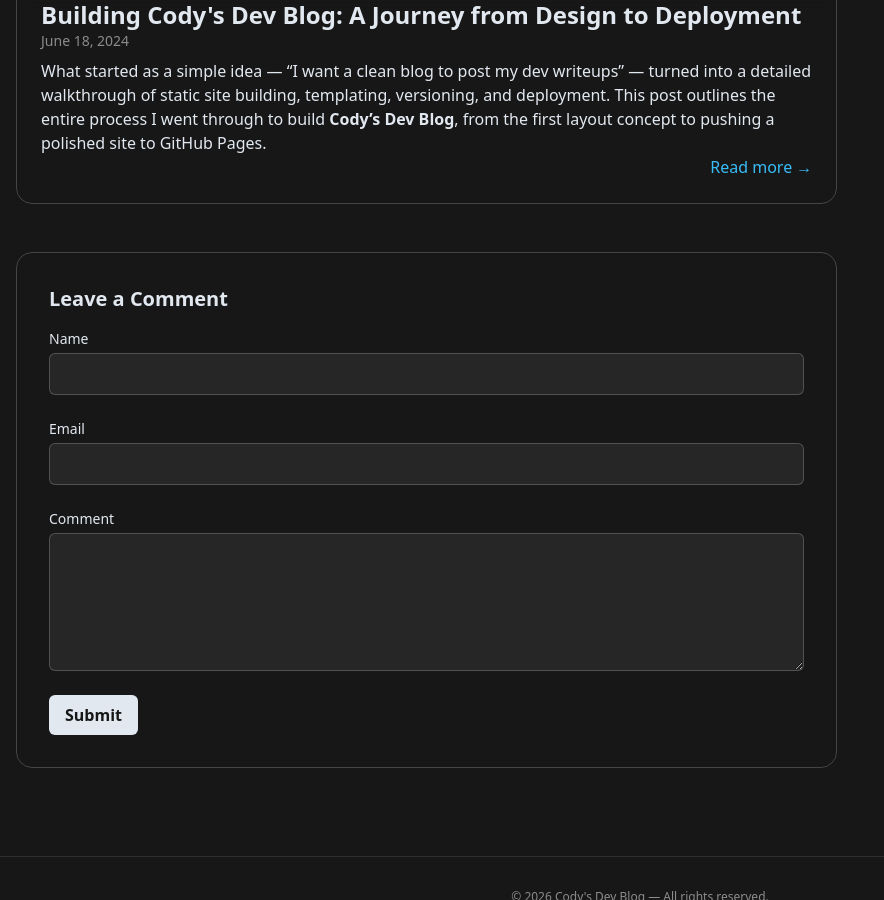
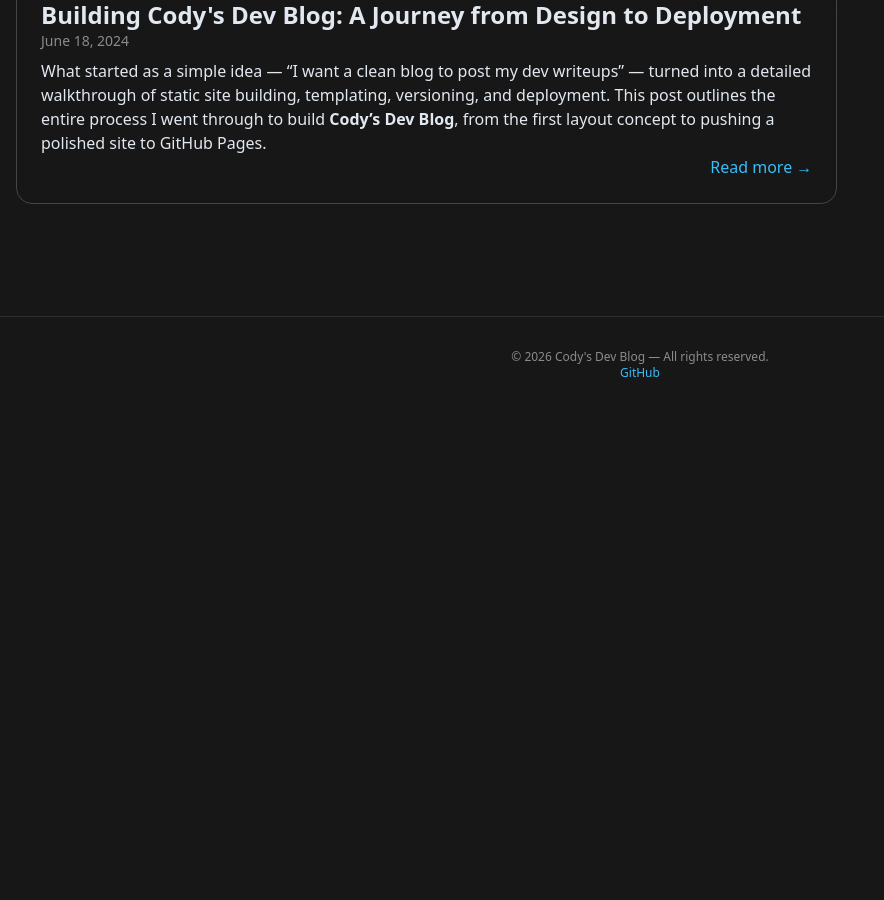
Before and after one commit to CodyLiska/codys-dev-blog, a Jekyll site: the page built from index.html, in a window 1280 px wide and 900 px high, scrolled down 1152 px. Shown: the whole window, without its empty margins (0-884 px from the left). Built offline with Jekyll 4.4.1, drawn with Linux system fonts in a browser that asks for light colours; nearby versions of some CDN libraries; after the commit the page ends 1557 px from its top, so only the background shows below that.

```diff
--- a/index.html
+++ b/index.html
@@ -54,50 +54,6 @@ layout: default
         </article>
         {% endfor %}
 
-        <!-- Comment Form -->
-        <section class="glass rounded-2xl p-8 mt-12">
-          <h3 class="text-xl font-semibold mb-4">Leave a Comment</h3>
-          <form class="space-y-6" action="#" method="post">
-            <div>
-              <label for="name" class="block text-sm font-medium">Name</label>
-              <input
-                id="name"
-                name="name"
-                type="text"
-                required
-                class="mt-1 block w-full rounded-md bg-neutral-800 border border-white/20 p-2 focus:border-sky-400 focus:ring-sky-400"
-              />
-            </div>
-            <div>
-              <label for="email" class="block text-sm font-medium">Email</label>
-              <input
-                id="email"
-                name="email"
-                type="email"
-                required
-                class="mt-1 block w-full rounded-md bg-neutral-800 border border-white/20 p-2 focus:border-sky-400 focus:ring-sky-400"
-              />
-            </div>
-            <div>
-              <label for="comment" class="block text-sm font-medium"
-                >Comment</label
-              >
-              <textarea
-                id="comment"
-                name="comment"
-                rows="5"
-                required
-                class="mt-1 block w-full rounded-md bg-neutral-800 border border-white/20 p-2 focus:border-sky-400 focus:ring-sky-400"
-              ></textarea>
-            </div>
-            <button
-              type="submit"
-              class="px-4 py-2 mt-2 rounded-md bg-slate-200 text-neutral-900 font-semibold hover:bg-white transition"
-            >
-              Submit
-            </button>
-          </form>
-        </section>
       </section>
 
       <aside class="space-y-8 mt-12 md:mt-0">{% include sidebar.html %}</aside>
```
